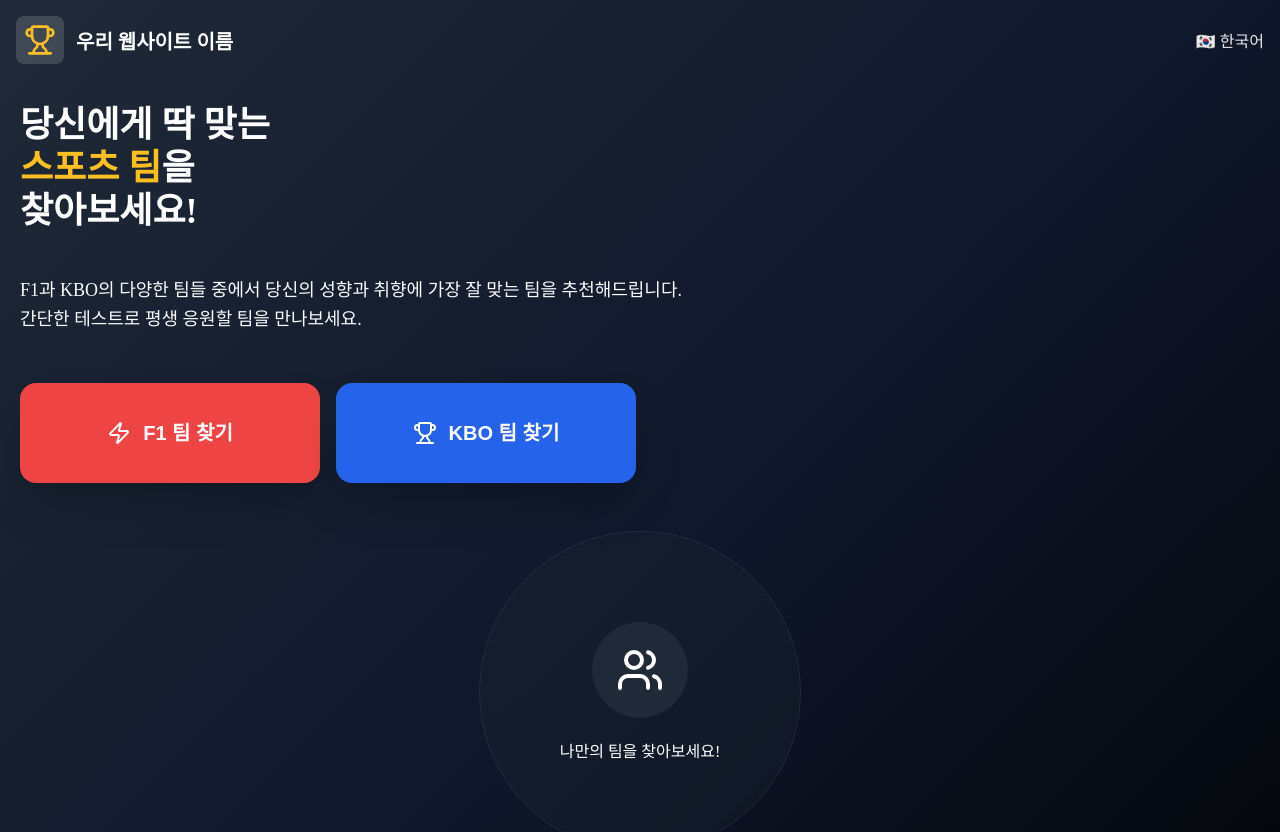
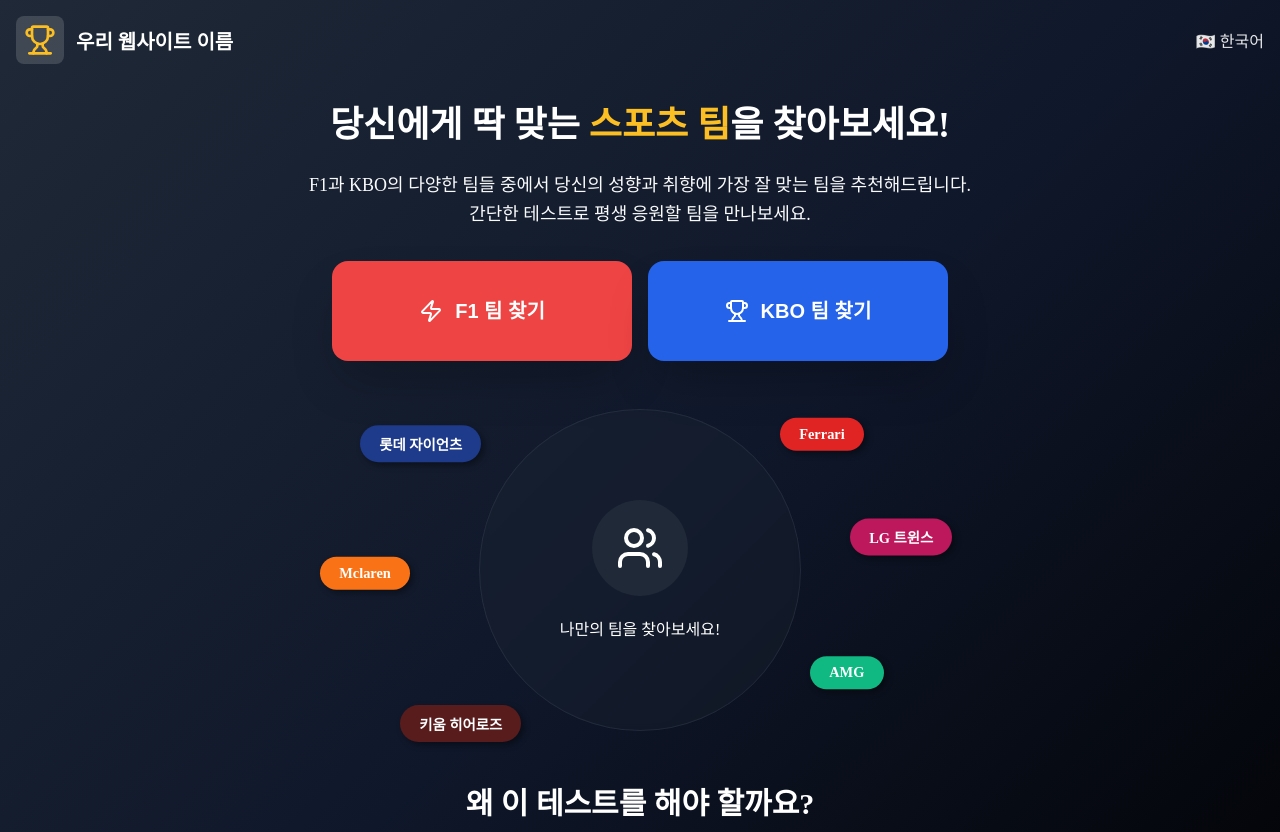
Before and after one commit to SportsTeamRecommend/FrontEnd, a React (Vite) app: page / in a window 1280 px wide. Shown: the top 832 px of the page. Built offline with nearby package versions, Linux system fonts and the light colour scheme.

Commit message:
feat: HoverTeamName 및 homepage 디자인 수정

```diff
--- /dev/null
+++ b/src/components/home/HoverTeamName.css
@@ -0,0 +1,47 @@
+@keyframes floatY {
+  0%,
+  100% {
+    transform: translateY(0);
+  }
+  50% {
+    transform: translateY(-15px);
+  }
+}
+
+.float-box {
+  position: absolute;
+  color: #fff;
+  padding: 0.5rem 1.2rem;
+  border-radius: 2rem;
+  font-weight: 600;
+  box-shadow: 3px 3px 6px rgba(0, 0, 0, 0.4);
+  display: flex;
+  align-items: center;
+  justify-content: center;
+  white-space: nowrap;
+  font-size: 0.9rem;
+  cursor: pointer;
+
+  /* 딜레이를 변수로 받음: --delay가 없으면 0s */
+  animation: floatY 3s ease-in-out var(--delay, 0s) infinite;
+}
+
+/* 박스별 서로 다른 타이밍 */
+.float-delay-1 {
+  --delay: 0s;
+}
+.float-delay-2 {
+  --delay: 0.4s;
+}
+.float-delay-3 {
+  --delay: 0.8s;
+}
+.float-delay-4 {
+  --delay: 1.2s;
+}
+.float-delay-5 {
+  --delay: 1.6s;
+}
+.float-delay-6 {
+  --delay: 2s;
+}
--- a/src/components/home/HoverTeamName.jsx
+++ b/src/components/home/HoverTeamName.jsx
@@ -1,5 +1,14 @@
-const HoverTeamName = () => {
-  return <div>HoverTeamName</div>;
+import './HoverTeamName.css';
+
+const HoverTeamName = ({ name, color, xy, delayClass }) => {
+  return (
+    <div
+      className={`float-box ${delayClass ?? ''}`}
+      style={{ left: xy.x, top: xy.y, backgroundColor: color }}
+    >
+      {name}
+    </div>
+  );
 };
 
 export default HoverTeamName;
--- a/src/pages/Home.css
+++ b/src/pages/Home.css
@@ -73,7 +73,7 @@
 .first-text {
   display: flex;
   flex-direction: column;
-  margin-left: 20px;
+  align-items: center;
 }
 .main-title {
   font-size: 2.25rem;
@@ -95,6 +95,8 @@
   gap: 1rem;
   margin-right: 20px;
   margin-left: 20px;
+  align-items: center;
+  justify-content: center;
 }
 @media (min-width: 740px) {
   .button-container {
@@ -173,6 +175,8 @@
   backdrop-filter: blur(4px);
   border: 1px solid rgba(75, 85, 99, 0.3);
   gap: 20px;
+
+  position: relative;
 }
 
 .circle-box {
--- a/src/pages/Home.jsx
+++ b/src/pages/Home.jsx
@@ -2,6 +2,7 @@ import './Home.css';
 import { useNavigate } from 'react-router-dom';
 import Button from '../components/Button';
 import DescriptionBox from '../components/DescriptionBox';
+import HoverTeamName from '../components/home/HoverTeamName';
 
 import { Trophy, Zap, Users, Target, Heart, Star } from 'lucide-react';
 
@@ -30,6 +31,44 @@ const DB_Description = [
     key: 5,
     title: '승리의 기쁨',
     description: '함께하는 환호',
+  },
+];
+const TeamNames = [
+  {
+    name: 'Ferrari',
+    color: '#E02424',
+    xy: { x: 300, y: 10 },
+    delayClass: 'float-delay-1',
+  },
+  {
+    name: 'Mclaren',
+    color: '#F97316',
+    xy: { x: -160, y: 155 },
+    delayClass: 'float-delay-2',
+  },
+  {
+    name: 'AMG',
+    color: '#10B981',
+    xy: { x: 330, y: 260 },
+    delayClass: 'float-delay-3',
+  },
+  {
+    name: '롯데 자이언츠',
+    color: '#1E3A8A',
+    xy: { x: -120, y: 30 },
+    delayClass: 'float-delay-4',
+  },
+  {
+    name: 'LG 트윈스',
+    color: '#BE185D',
+    xy: { x: 370, y: 120 },
+    delayClass: 'float-delay-5',
+  },
+  {
+    name: '키움 히어로즈',
+    color: '#581C1C',
+    xy: { x: -80, y: 300 },
+    delayClass: 'float-delay-6',
   },
 ];
 
@@ -69,16 +108,16 @@ const Home = () => {
             <div className="first-text">
               <h1 className="main-title">
                 당신에게 딱 맞는
-                <br />
-                <span style={{ color: '#fbbf24' }}>스포츠 팀</span>을
-                <br />
+                <span style={{ color: '#fbbf24' }}> 스포츠 팀</span>을
                 찾아보세요!
               </h1>
-              <p className="description">
+              <div className="description">
                 F1과 KBO의 다양한 팀들 중에서 당신의 성향과 취향에 가장 잘 맞는
-                팀을 추천해드립니다. <br />
+                팀을 추천해드립니다.
+              </div>
+              <div className="description">
                 간단한 테스트로 평생 응원할 팀을 만나보세요.
-              </p>
+              </div>
             </div>
 
             {/* F1, KBO Buttons */}
@@ -115,6 +154,14 @@ const Home = () => {
               >
                 나만의 팀을 찾아보세요!
               </div>
+              {TeamNames.map((b) => (
+                <HoverTeamName
+                  name={b.name}
+                  color={b.color}
+                  xy={b.xy}
+                  delayClass={b.delayClass}
+                />
+              ))}
             </div>
           </div>
 
```
